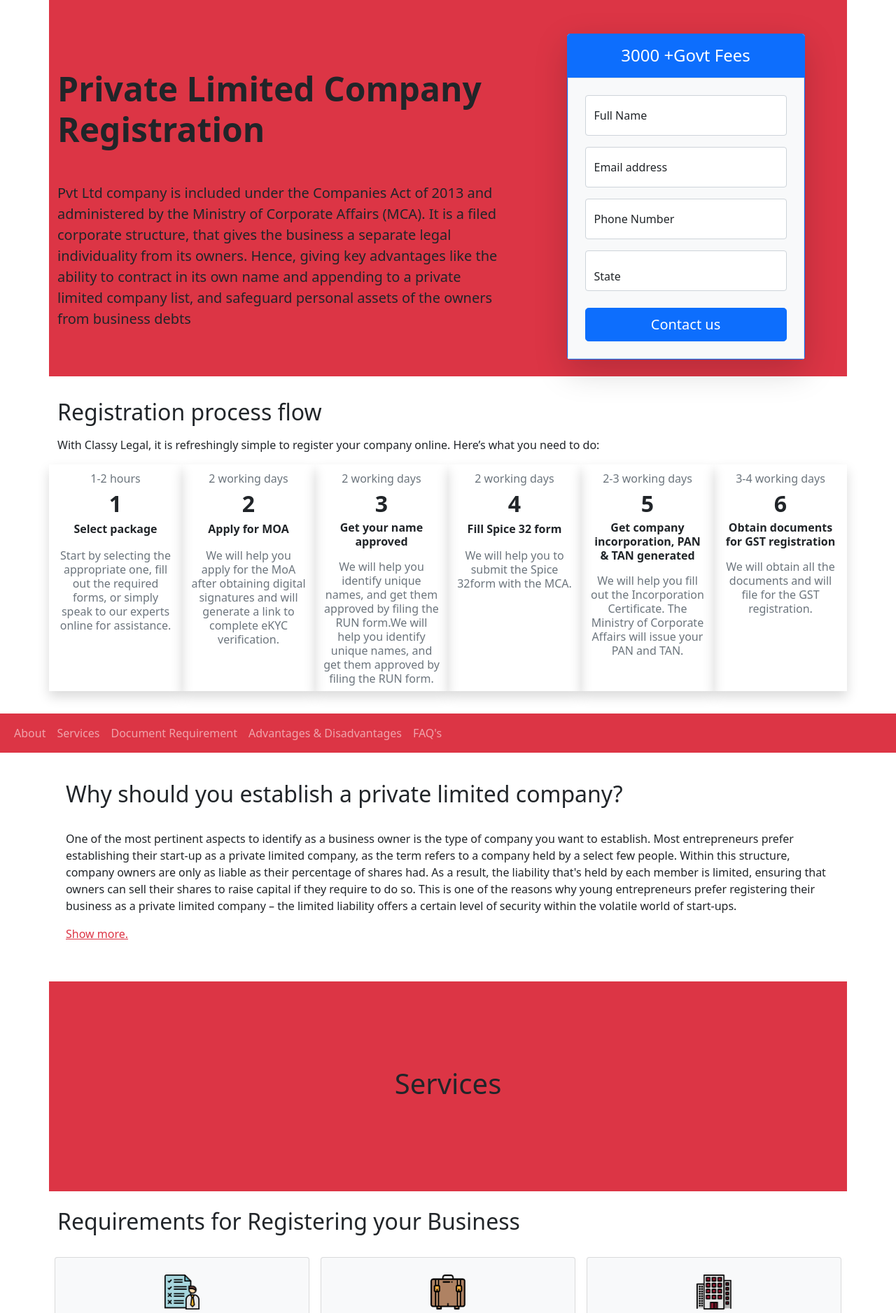
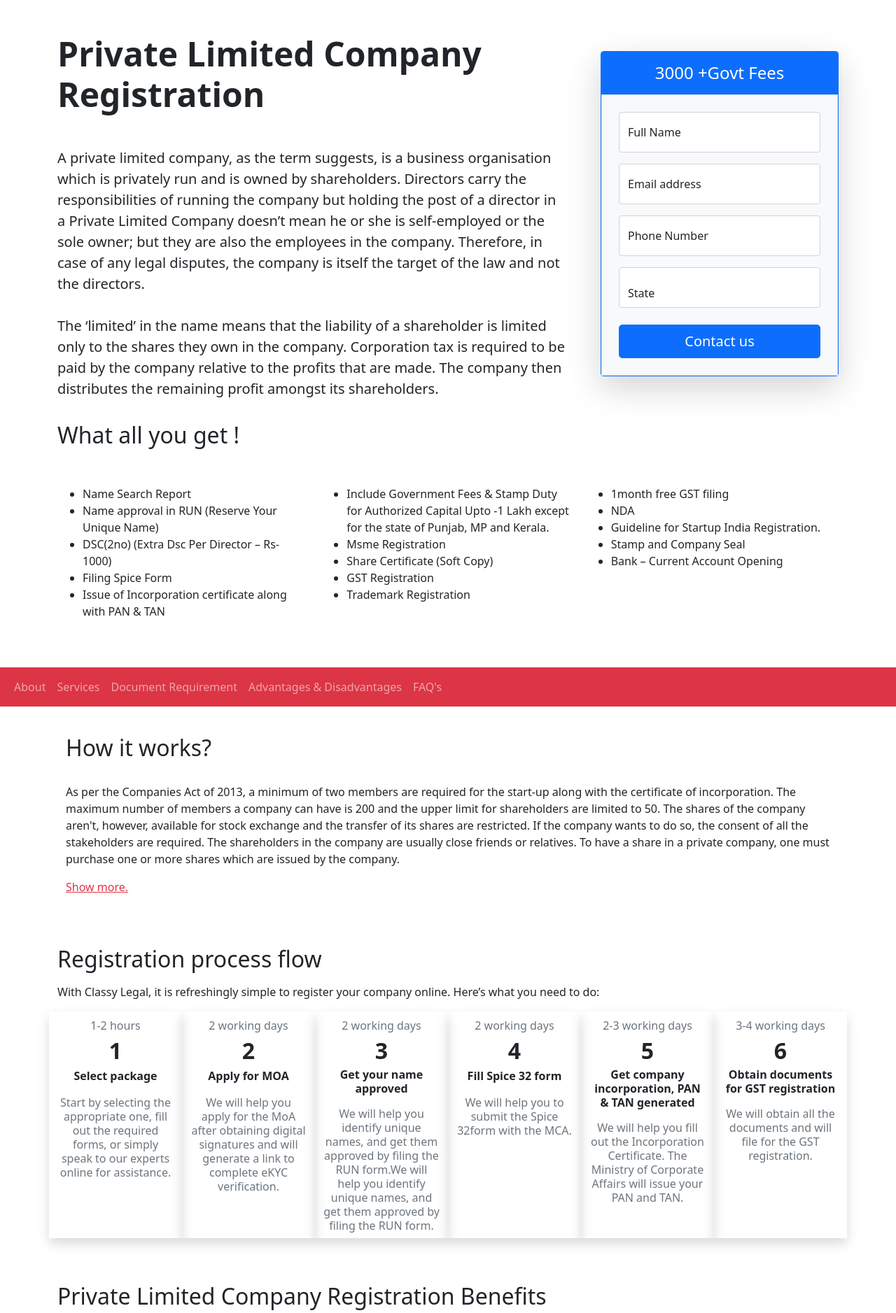
Before and after one commit to sohankanti17/ProjectClassy, a PHP site: page /pc_resgistration.php in a window 1280 px wide. Shown: the part 56-1933 px from the top of the page at 70% size. Run offline with PHP 8.4, Linux system fonts and the light colour scheme; some libraries are stand-ins or nearby versions.

Commit message:
23rd uplaod

```diff
--- a/pc_resgistration.php
+++ b/pc_resgistration.php
@@ -21,15 +21,16 @@
         <!-- Actual page content starts from here -->
 
 
-        <div class="container bg-danger mt-5">
+        <div class="container mt-5">
             <div class="row align-items-center g-lg-5">
-                <div class="col-lg-7 text-center text-lg-start">
+                <div class="col-lg-8 text-center text-lg-start">
                     <h2 class="display-5 fw-bold mb-5">Private Limited Company Registration</h2>
-                    <p class="fs-5">Pvt Ltd company is included under the Companies Act of 2013
-                        and administered by the Ministry of Corporate Affairs (MCA). It is a filed corporate structure,
-                        that gives the business a separate legal individuality from its owners. Hence, giving key advantages like
-                        the ability to contract in its own name and appending to a private limited company list, and safeguard
-                        personal assets of the owners from business debts</p>
+                    <p class="fs-5">A private limited company, as the term suggests, is a business organisation which is privately run and is owned by shareholders.
+                        Directors carry the responsibilities of running the company but holding the post of a director in a Private Limited Company doesn’t mean he or
+                        she is self-employed or the sole owner; but they are also the employees in the company. Therefore, in case of any legal disputes, the company
+                        is itself the target of the law and not the directors.<br><br>The ‘limited’ in the name means that the liability of a shareholder is limited only
+                         to the shares they own in the company.  Corporation tax is required to be paid by the company relative to the profits that are made.
+                          The company then distributes the remaining profit amongst its shareholders.</p>
                 </div>
 
                 <div class="col-md-10 mx-auto col-lg-4">
@@ -70,52 +71,47 @@
             </div>
         </div>
 
-        <!-- Process flow starts here -->
 
-        <div class="container mt-3 py-3">
-            <h2 class="fw-normal mb-3">Registration process flow</h2>
-            <p>With Classy Legal, it is refreshingly simple to register your company online. Here’s what you need to do:</p>
-            <div class="row">
-                <div class="col-md-2 col-sm-12 text-center py-2 shadow">
-                    <p class="text-muted m-0">1-2 hours</p>
-                    <span class="my-3 fs-2 fw-bold">1</span>
-                    <p class="fw-bold">Select package</p>
-                    <p class="m-0 fw-light lh-sm text-muted">Start by selecting the appropriate one, fill out the required forms, or simply speak to our experts online for assistance.</p>
+
+        <!-- Services section starts here -->
+
+        <div class="container mt-3 mb-5 ">
+            <h2 class=" mb-5">What all you get !</h2>
+            <div class="row p-1">
+                <div class="col-lg">
+                    <ul>
+                        <li>Name Search Report</li>
+                        <li>Name approval in RUN (Reserve Your Unique Name)</li>
+                        <li>DSC(2no) (Extra Dsc Per Director – Rs-1000)</li>
+                        <li>Filing Spice Form</li>
+                        <li>Issue of Incorporation certificate along with PAN & TAN</li>
+                    </ul>
                 </div>
-                <div class="col-md-2 col-sm-12 text-center py-2 shadow">
-                    <p class="text-muted m-0">2 working days</p>
-                    <span class="my-3 fs-2 fw-bold">2</span>
-                    <p class="fw-bold">Apply for MOA</p>
-                    <p class="m-0 fw-light lh-sm text-muted">We will help you apply for the MoA after obtaining digital signatures and will generate a link to complete eKYC verification.</p>
+                <div class="col-lg">
+                    <ul>
+                        <li>Include Government Fees & Stamp Duty for Authorized Capital Upto -1 Lakh except for the state of Punjab, MP and Kerala.</li>
+                        <li>Msme Registration</li>
+                        <li>Share Certificate (Soft Copy)</li>
+                        <li>GST Registration</li>
+                        <li>Trademark Registration</li>
+                    </ul>
                 </div>
-                <div class="col-md-2 col-sm-12 text-center py-2 shadow">
-                    <p class="text-muted m-0">2 working days</p>
-                    <span class="my-3 fs-2 fw-bold">3</span>
-                    <p class="fw-bold lh-sm">Get your name approved</p>
-                    <p class="m-0 fw-light lh-sm text-muted">We will help you identify unique names, and get them approved by filing the RUN form.We will help you identify unique names, and get them approved by filing the RUN form.</p>
-                </div>
-                <div class="col-md-2 col-sm-12 text-center py-2 shadow">
-                    <p class="text-muted m-0">2 working days</p>
-                    <span class="my-3 fs-2 fw-bold">4</span>
-                    <p class="fw-bold">Fill Spice 32 form</p>
-                    <p class="m-0 fw-light lh-sm text-muted">We will help you to submit the Spice 32form with the MCA.</p>
-                </div>
-                <div class="col-md-2 col-sm-12 text-center py-2 shadow">
-                    <p class="text-muted m-0">2-3 working days</p>
-                    <span class="my-3 fs-2 fw-bold">5</span>
-                    <p class="fw-bold lh-sm">Get company incorporation, PAN &amp; TAN generated</p>
-                    <p class="m-0 fw-light lh-sm text-muted">We will help you fill out the Incorporation Certificate. The Ministry of Corporate Affairs will issue your PAN and TAN.</p>
-                </div>
-                <div class="col-md-2 col-sm-12 text-center py-2 shadow">
-                    <p class="text-muted m-0">3-4 working days</p>
-                    <span class="my-3 fs-2 fw-bold">6</span>
-                    <p class="fw-bold lh-sm">Obtain documents for GST registration</p>
-                    <p class="m-0 fw-light lh-sm text-muted">We will obtain all the documents and will file for the GST registration.</p>
+                <div class="col-lg">
+                    <ul>
+                        <li>1month free GST filing</li>
+                        <li>NDA</li>
+                        <li>Guideline for Startup India Registration.</li>
+                        <li>Stamp and Company Seal</li>
+                        <li>Bank – Current Account Opening</li>
+                    </ul>
                 </div>
             </div>
         </div>
 
-        <!-- Process flow ends here -->
+        <!-- Services section ends here -->
+
+
+        <!-- Fixed navbar starts here -->
 
         <nav class="navbar navbar-expand-md navbar-dark bg-danger mt-3">
         <div class="container-fluid">
@@ -143,32 +139,106 @@
             </div>
         </nav>
 
+        <!-- Fixed navbar ends here -->
+
+        <!-- About section starts here -->
+
         <div class="container mt-3 p-4 ">
-            <h2>Why should you establish a private limited company?</h2><br>
-            <p>One of the most pertinent aspects to identify as a business owner is the type of company you want to establish.
-                Most entrepreneurs prefer establishing their start-up as a private limited company, as the term refers to a company
-                held by a select few people. Within this structure, company owners are only as liable as their percentage of shares had.
-                As a result, the liability that's held by each member is limited, ensuring that owners can sell their shares to raise capital
-                if they require to do so. This is one of the reasons why young entrepreneurs prefer registering their business as a private
-                limited company – the limited liability offers a certain level of security within the volatile world of start-ups.</p>
+            <h2>How it works?</h2><br>
+            <p>As per the Companies Act of 2013, a minimum of two members are required for the start-up along with the certificate of incorporation.
+                The maximum number of members a company can have is 200 and the upper limit for shareholders are limited to 50. The shares of the company
+                 aren't, however, available for stock exchange and the transfer of its shares are restricted. If the company wants to do so, the consent
+                  of all the stakeholders are required. The shareholders in the company are usually close friends or relatives. To have a share in a private
+                  company, one must purchase one or more shares which are issued by the company.</p>
                 <p>
                     <a class="text-danger" data-toggle="collapse" href="#collapsePLC" role="button" aria-expanded="false" aria-controls="collapse">
                         Show more.
                     </a>
                 </p>
                 <div class="collapse" id="collapsePLC">
-                    <p>Additionally, private limited companies are often quite attractive to potential investors who'd like to gain equity in the
-                        company they are investing in. As the shares can also be issued at a premium, the investment process is generally quite smooth.
-                        Finally, it is essential to note that if you plan to register a private limited company, you only need two company members to
-                        qualify for the same. Conversely, a total of 200 members can also register as owners of the same company. This is yet another
-                        reason why private limited companies in India are so popular. If you're wondering how to register a private limited company,
-                        keep reading to find out everything you'll need to know. </p>
+                    <p> </p>
                 </div>
         </div>
 
-        <div class="container bg-danger mt-3 d-flex justify-content-center align-items-center" style="height:300px">
-            <h1>Services</h1>
+        <!-- About section ends here -->
+
+        <!-- Process flow starts here -->
+
+        <div class="container mt-3 py-3">
+            <h2 class="mb-3">Registration process flow</h2>
+            <p>With Classy Legal, it is refreshingly simple to register your company online. Here’s what you need to do:</p>
+            <div class="row">
+                <div class="col-md-2 col-sm-12 text-center py-2 shadow">
+                    <p class="text-muted m-0">1-2 hours</p>
+                    <span class="my-3 fs-2 fw-bold">1</span>
+                    <p class="fw-bold">Select package</p>
+                    <p class="m-0 fw-light lh-sm text-muted">Start by selecting the appropriate one, fill out the required forms, or simply speak to our experts online for assistance.</p>
+                </div>
+                <div class="col-md-2 col-sm-12 text-center py-2 shadow">
+                    <p class="text-muted m-0">2 working days</p>
+                    <span class="my-3 fs-2 fw-bold">2</span>
+                    <p class="fw-bold">Apply for MOA</p>
+                    <p class="m-0 fw-light lh-sm text-muted">We will help you apply for the MoA after obtaining digital signatures and will generate a link to complete eKYC verification.</p>
+                </div>
+                <div class="col-md-2 col-sm-12 text-center py-2 shadow">
+                    <p class="text-muted m-0">2 working days</p>
+                    <span class="my-3 fs-2 fw-bold">3</span>
+                    <p class="fw-bold lh-sm">Get your name approved</p>
+                    <p class="m-0 fw-light lh-sm text-muted">We will help you identify unique names, and get them approved by filing the RUN form.We will help you identify unique names, and get
+                        them approved by filing the RUN form.</p>
+                </div>
+                <div class="col-md-2 col-sm-12 text-center py-2 shadow">
+                    <p class="text-muted m-0">2 working days</p>
+                    <span class="my-3 fs-2 fw-bold">4</span>
+                    <p class="fw-bold">Fill Spice 32 form</p>
+                    <p class="m-0 fw-light lh-sm text-muted">We will help you to submit the Spice 32form with the MCA.</p>
+                </div>
+                <div class="col-md-2 col-sm-12 text-center py-2 shadow">
+                    <p class="text-muted m-0">2-3 working days</p>
+                    <span class="my-3 fs-2 fw-bold">5</span>
+                    <p class="fw-bold lh-sm">Get company incorporation, PAN &amp; TAN generated</p>
+                    <p class="m-0 fw-light lh-sm text-muted">We will help you fill out the Incorporation Certificate. The Ministry of Corporate Affairs will issue your PAN and TAN.</p>
+                </div>
+                <div class="col-md-2 col-sm-12 text-center py-2 shadow">
+                    <p class="text-muted m-0">3-4 working days</p>
+                    <span class="my-3 fs-2 fw-bold">6</span>
+                    <p class="fw-bold lh-sm">Obtain documents for GST registration</p>
+                    <p class="m-0 fw-light lh-sm text-muted">We will obtain all the documents and will file for the GST registration.</p>
+                </div>
+            </div>
         </div>
+
+        <!-- Process flow ends here -->
+
+
+        <!-- Private Limited Company Registration Benefits starts here -->
+
+        <div class="container mt-5 mb-5 ">
+            <h2>Private Limited Company Registration Benefits</h2>
+            <p>Starting up a Private Limited Company has its down gains. Below are the benefits a private company enjoys:</p>
+            <ul class="mt-4">
+                <li>
+                    <p><h4> Incomes are Tax Efficient:</h4> Pvt. Ltd. companies enjoy a tax efficient method of paying oneself. The directors and owners of a company can draw their own salary via a PAYE (Pay As You Earn). </p>
+                </li>
+                <li>
+                    <p><h4>Raising additional capitals:</h4>  Additional capitals can be raised through the selling of shares which helps a business to invest and grow. </p>
+                </li>
+                <li>
+                    <p><h4>Security for investors:</h4>  Shareholders and investors are immune to the consequences of the company going bankrupt or experiencing legal issues. The risk is limited only to their shares within the company.</p>
+                </li>
+                <li>
+                    <p><h4>Opportunity to work with other companies:</h4>  Most big companies won’t be willing to share their business markets with sole traders. Private limited companies have the advantage of being able to operate with other businesses to provide supplies of goods and services.</p>
+                </li>
+            </ul>
+
+        </div>
+
+
+        <!-- Private Limited Company Registration Benefits ends here -->
+
+
+
+        <!-- Requirements section starts here -->
 
         <div class="container mt-4">
             <h2>Requirements for Registering your Business</h2>
@@ -215,8 +285,12 @@
             </div>
         </div>
 
+        <!-- Requirement Section ends here -->
+
+        <!-- Advantages & Disadvantages section starts here -->
+
         <div class="container mt-3 py-3">
-            <h2 class="fw-normal my-4 py-2">Advantages & Disadvantages of Private Company Registration</h2>
+            <h2 class="my-4 py-2 mb-4">Advantages & Disadvantages of Private Company Registration</h2>
             <div class="row">
                 <div class="col-sm-12 col-md-6">
                     <h4 class="fw-normal mb-3">Advantages of Pvt Co. Registration</h4>
@@ -236,9 +310,12 @@
             </div>
         </div>
 
+        <!-- Advantages & Disadvantages section ends here -->
+
         <!-- FAQ's section starts here -->
 
-        <div class="container bg-primary mt-3 p-2 mb-3">
+        <div class="container mt-3 p-2 mb-3">
+            <h2 class="mb-4">Frequently Asked Questions</h2>
             <div class="accordion accordion-flush">
                 <div class="accordion-item">
                     <h2 class="accordion-header" id="flush-headingOne">
@@ -247,7 +324,8 @@
                     </button>
                     </h2>
                     <div id="flush-collapseOne" class="accordion-collapse collapse" aria-labelledby="flush-headingOne" data-bs-parent="#accordionFlushExample">
-                    <div class="accordion-body">Placeholder content for this accordion, which is intended to demonstrate the <code>.accordion-flush</code> class. This is the first item's accordion body.</div>
+                    <div class="accordion-body">Placeholder content for this accordion, which is intended to demonstrate the <code>.accordion-flush</code> class. This is the first item's
+                    accordion body.</div>
                     </div>
                 </div>
                 <div class="accordion-item">
@@ -269,7 +347,8 @@
                     </h2>
                     <div id="flush-collapseThree" class="accordion-collapse collapse" aria-labelledby="flush-headingThree" data-bs-parent="#accordionFlushExample">
                     <div class="accordion-body">Placeholder content for this accordion, which is intended to demonstrate the <code>.accordion-flush</code> class. This is the third item's accordion body.
-                    Nothing more exciting happening here in terms of content, but just filling up the space to make it look, at least at first glance, a bit more representative of how this would look in a real-world application.</div>
+                    Nothing more exciting happening here in terms of content, but just filling up the space to make it look, at least at first glance, a bit more representative of how this would look in
+                     a real-world application.</div>
                     </div>
                 </div>
                 <div class="accordion-item">
@@ -280,7 +359,8 @@
                     </h2>
                     <div id="flush-collapseFour" class="accordion-collapse collapse" aria-labelledby="flush-headingFour" data-bs-parent="#accordionFlushExample">
                     <div class="accordion-body">Placeholder content for this accordion, which is intended to demonstrate the <code>.accordion-flush</code> class. This is the third item's accordion body.
-                     Nothing more exciting happening here in terms of content, but just filling up the space to make it look, at least at first glance, a bit more representative of how this would look in a real-world application.</div>
+                     Nothing more exciting happening here in terms of content, but just filling up the space to make it look, at least at first glance, a bit more representative of how this would look
+                     in a real-world application.</div>
                     </div>
                 </div>
                 <div class="accordion-item">
@@ -291,7 +371,8 @@
                     </h2>
                     <div id="flush-collapseFive" class="accordion-collapse collapse" aria-labelledby="flush-headingFive" data-bs-parent="#accordionFlushExample">
                     <div class="accordion-body">Placeholder content for this accordion, which is intended to demonstrate the <code>.accordion-flush</code> class. This is the third item's accordion body.
-                    Nothing more exciting happening here in terms of content, but just filling up the space to make it look, at least at first glance, a bit more representative of how this would look in a real-world application.</div>
+                    Nothing more exciting happening here in terms of content, but just filling up the space to make it look, at least at first glance, a bit more representative of how this would look
+                    in a real-world application.</div>
                     </div>
                 </div>
                 <div class="accordion-item">
@@ -302,7 +383,8 @@
                     </h2>
                     <div id="flush-collapseSix" class="accordion-collapse collapse" aria-labelledby="flush-headingSix" data-bs-parent="#accordionFlushExample">
                     <div class="accordion-body">Placeholder content for this accordion, which is intended to demonstrate the <code>.accordion-flush</code> class. This is the third item's accordion body.
-                     Nothing more exciting happening here in terms of content, but just filling up the space to make it look, at least at first glance, a bit more representative of how this would look in a real-world application.</div>
+                     Nothing more exciting happening here in terms of content, but just filling up the space to make it look, at least at first glance, a bit more representative of how this would look
+                     in a real-world application.</div>
                     </div>
                 </div>
                 <div class="accordion-item">
@@ -313,7 +395,8 @@
                     </h2>
                     <div id="flush-collapseSeven" class="accordion-collapse collapse" aria-labelledby="flush-headingSeven" data-bs-parent="#accordionFlushExample">
                     <div class="accordion-body">Placeholder content for this accordion, which is intended to demonstrate the <code>.accordion-flush</code> class. This is the third item's accordion body.
-                    Nothing more exciting happening here in terms of content, but just filling up the space to make it look, at least at first glance, a bit more representative of how this would look in a real-world application.</div>
+                    Nothing more exciting happening here in terms of content, but just filling up the space to make it look, at least at first glance, a bit more representative of how this would look
+                     in a real-world application.</div>
                     </div>
                 </div>
                 <div class="accordion-item">
@@ -324,7 +407,8 @@
                     </h2>
                     <div id="flush-collapseEight" class="accordion-collapse collapse" aria-labelledby="flush-headingEight" data-bs-parent="#accordionFlushExample">
                     <div class="accordion-body">Placeholder content for this accordion, which is intended to demonstrate the <code>.accordion-flush</code> class. This is the third item's accordion body.
-                    Nothing more exciting happening here in terms of content, but just filling up the space to make it look, at least at first glance, a bit more representative of how this would look in a real-world application.</div>
+                    Nothing more exciting happening here in terms of content, but just filling up the space to make it look, at least at first glance, a bit more representative of how this would look
+                    in a real-world application.</div>
                     </div>
                 </div>
                 <div class="accordion-item">
@@ -335,7 +419,8 @@
                     </h2>
                     <div id="flush-collapseNine" class="accordion-collapse collapse" aria-labelledby="flush-headingNine" data-bs-parent="#accordionFlushExample">
                     <div class="accordion-body">Placeholder content for this accordion, which is intended to demonstrate the <code>.accordion-flush</code> class. This is the third item's accordion body.
-                    Nothing more exciting happening here in terms of content, but just filling up the space to make it look, at least at first glance, a bit more representative of how this would look in a real-world application.</div>
+                    Nothing more exciting happening here in terms of content, but just filling up the space to make it look, at least at first glance, a bit more representative of how this would look
+                     in a real-world application.</div>
                     </div>
                 </div>
                 <div class="accordion-item">
@@ -346,11 +431,14 @@
                     </h2>
                     <div id="flush-collapseTen" class="accordion-collapse collapse" aria-labelledby="flush-headingTen" data-bs-parent="#accordionFlushExample">
                     <div class="accordion-body">Placeholder content for this accordion, which is intended to demonstrate the <code>.accordion-flush</code> class. This is the third item's accordion body.
-                    Nothing more exciting happening here in terms of content, but just filling up the space to make it look, at least at first glance, a bit more representative of how this would look in a real-world application.</div>
+                    Nothing more exciting happening here in terms of content, but just filling up the space to make it look, at least at first glance, a bit more representative of how this would look
+                    xin a real-world application.</div>
                     </div>
                 </div>
             </div>
         </div>
+
+        <!-- FAQ;s section ends here -->
 
 
 
```
